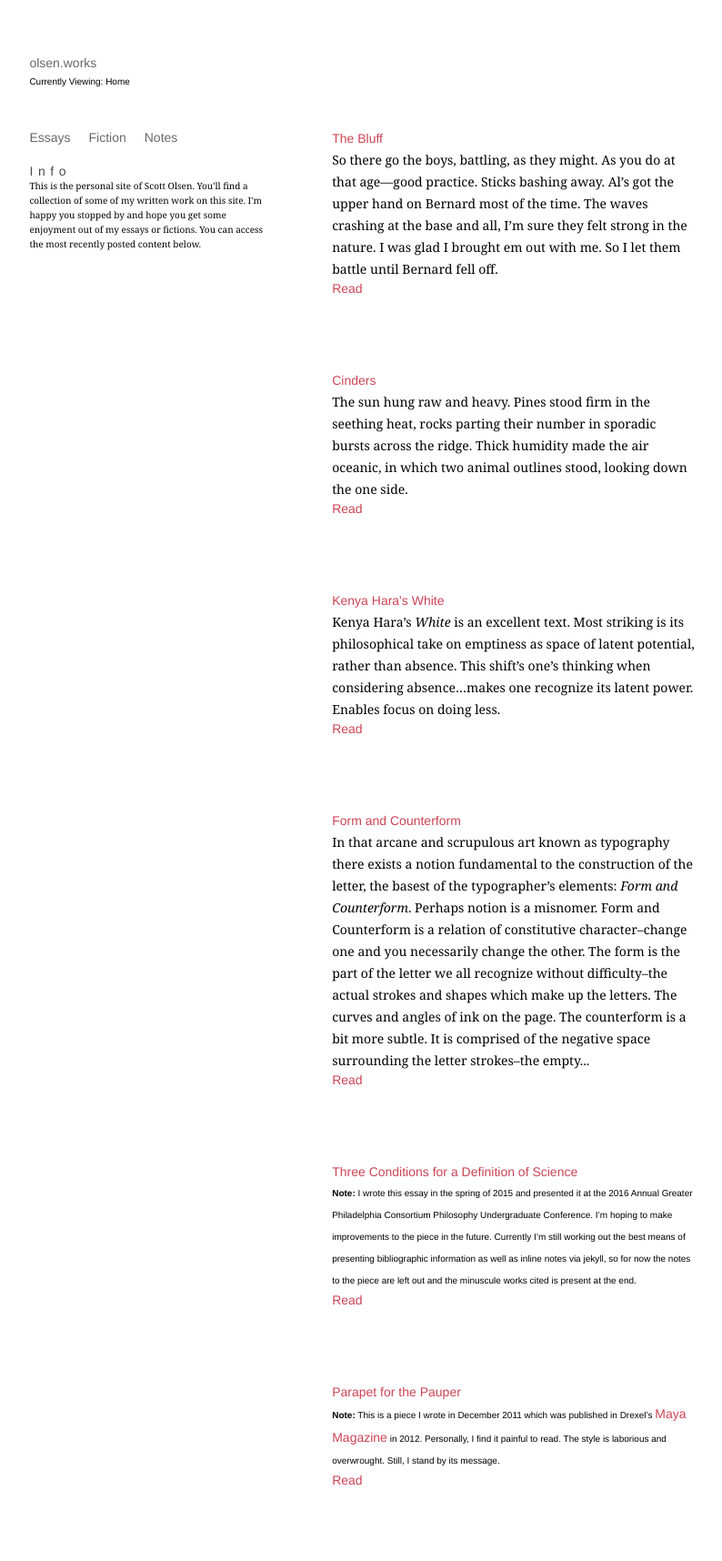
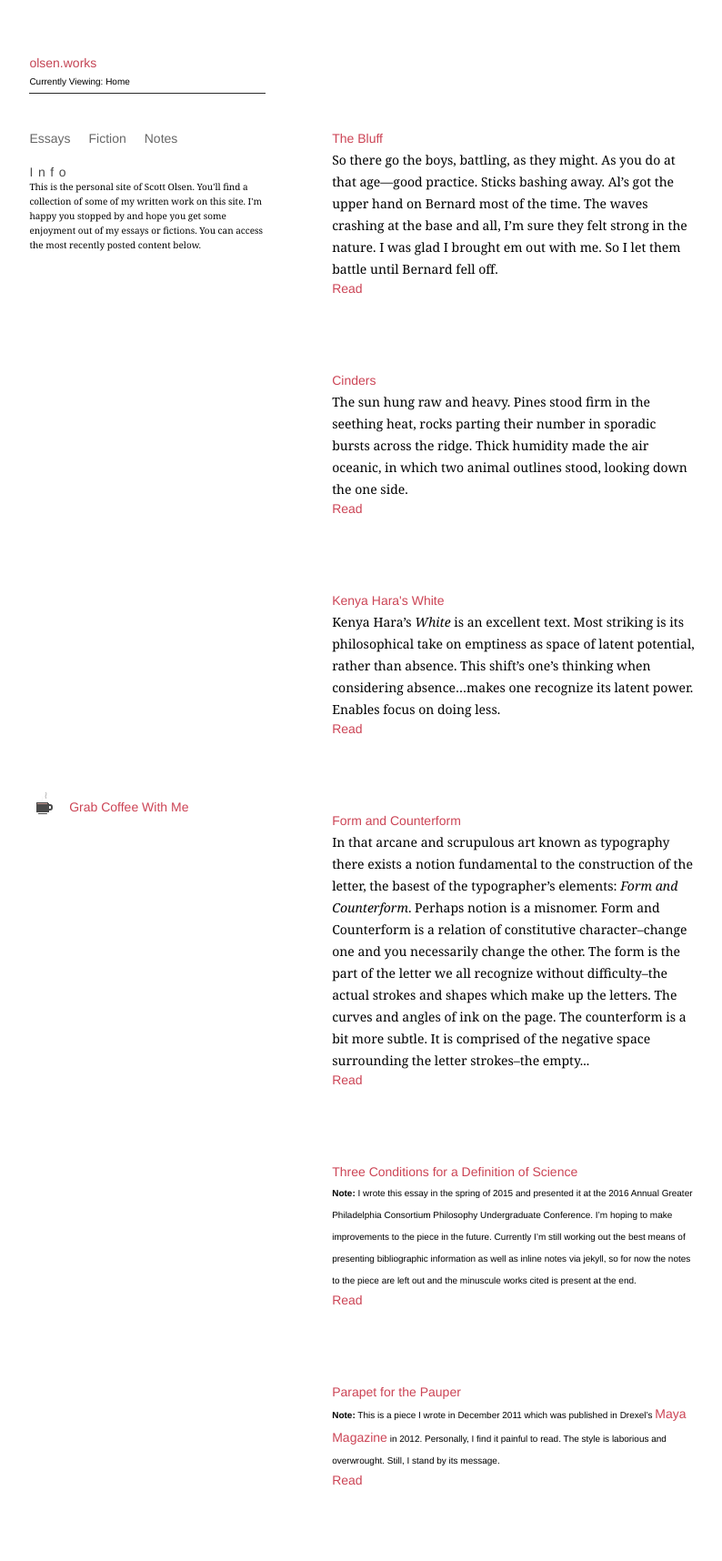
Before and after one commit to fakeolsen/scolsen.github.io, a Jekyll site: the page built from index.html, in a window 1280 px wide. Shown: the whole page at 91% size, without its empty margins (70-864 px from the left). Built offline with Jekyll 4.4.1, drawn with Linux system fonts in a browser that asks for light colours; some web fonts are replaced.

Commit message:
Added coffee! >:)
# Conflicts:
#	.DS_Store
#	index.html

```diff
--- a/_includes/footer.html
+++ b/_includes/footer.html
@@ -1,37 +1,28 @@
 <footer class="site-footer">
-  <div class="wrapper">
-    <div class="footer-col-wrapper">
-      <div class="footer-col  footer-col-1">
-      </div>
-      <div class="footer-col  footer-col-2">
-        <ul class="social-media-list">
-          {% if site.github_username %}
-          <li>
-            <a href="https://github.com/{{ site.github_username }}">
-              <span class="icon  icon--github">
-                <svg viewBox="0 0 16 16">
-                  <path fill="#828282" d="M7.999,0.431c-4.285,0-7.76,3.474-7.76,7.761 c0,3.428,2.223,6.337,5.307,7.363c0.388,0.071,0.53-0.168,0.53-0.374c0-0.184-0.007-0.672-0.01-1.32 c-2.159,0.469-2.614-1.04-2.614-1.04c-0.353-0.896-0.862-1.135-0.862-1.135c-0.705-0.481,0.053-0.472,0.053-0.472 c0.779,0.055,1.189,0.8,1.189,0.8c0.692,1.186,1.816,0.843,2.258,0.645c0.071-0.502,0.271-0.843,0.493-1.037 C4.86,11.425,3.049,10.76,3.049,7.786c0-0.847,0.302-1.54,0.799-2.082C3.768,5.507,3.501,4.718,3.924,3.65 c0,0,0.652-0.209,2.134,0.796C6.677,4.273,7.34,4.187,8,4.184c0.659,0.003,1.323,0.089,1.943,0.261 c1.482-1.004,2.132-0.796,2.132-0.796c0.423,1.068,0.157,1.857,0.077,2.054c0.497,0.542,0.798,1.235,0.798,2.082 c0,2.981-1.814,3.637-3.543,3.829c0.279,0.24,0.527,0.713,0.527,1.437c0,1.037-0.01,1.874-0.01,2.129 c0,0.208,0.14,0.449,0.534,0.373c3.081-1.028,5.302-3.935,5.302-7.362C15.76,3.906,12.285,0.431,7.999,0.431z"/>
-                </svg>
-              </span>
-              <span class="username">{{ site.github_username }}</span>
-            </a>
-          </li>
-          {% endif %}
-          {% if site.twitter_username %}
-          <li>
-            <a href="https://twitter.com/{{ site.twitter_username }}">
-              <span class="icon  icon--twitter">
-                <svg viewBox="0 0 16 16">
-                  <path fill="#828282" d="M15.969,3.058c-0.586,0.26-1.217,0.436-1.878,0.515c0.675-0.405,1.194-1.045,1.438-1.809
-                  c-0.632,0.375-1.332,0.647-2.076,0.793c-0.596-0.636-1.446-1.033-2.387-1.033c-1.806,0-3.27,1.464-3.27,3.27 c0,0.256,0.029,0.506,0.085,0.745C5.163,5.404,2.753,4.102,1.14,2.124C0.859,2.607,0.698,3.168,0.698,3.767 c0,1.134,0.577,2.135,1.455,2.722C1.616,6.472,1.112,6.325,0.671,6.08c0,0.014,0,0.027,0,0.041c0,1.584,1.127,2.906,2.623,3.206 C3.02,9.402,2.731,9.442,2.433,9.442c-0.211,0-0.416-0.021-0.615-0.059c0.416,1.299,1.624,2.245,3.055,2.271 c-1.119,0.877-2.529,1.4-4.061,1.4c-0.264,0-0.524-0.015-0.78-0.046c1.447,0.928,3.166,1.469,5.013,1.469 c6.015,0,9.304-4.983,9.304-9.304c0-0.142-0.003-0.283-0.009-0.423C14.976,4.29,15.531,3.714,15.969,3.058z"/>
-                </svg>
-              </span>
-              <span class="username">{{ site.twitter_username }}</span>
-            </a>
-          </li>
-          {% endif %}
-        </ul>
-      </div>
-    </div>
-  </div>
+  <svg width="31px" height="31px" viewBox="0 0 31 31" version="1.1" xmlns="http://www.w3.org/2000/svg" xmlns:xlink="http://www.w3.org/1999/xlink">
+    <defs>
+      <polygon id="path-1" points="8 14 8 24 22 24 22 14"></polygon>
+      <mask id="mask-2" maskContentUnits="userSpaceOnUse" maskUnits="objectBoundingBox" x="0" y="0" width="14" height="10" fill="white">
+        <use xlink:href="#path-1"></use>
+      </mask>
+      <path d="M20,17 L22.9906311,17 C23.5480902,17 24,17.4426603 24,17.9989566 L24,19.0010434 C24,19.5527519 23.5566468,20 22.9906311,20 L20,20 L20,17 Z" id="path-3"></path>
+      <mask id="mask-4" maskContentUnits="userSpaceOnUse" maskUnits="objectBoundingBox" x="-2" y="-2" width="8" height="7">
+        <rect x="18" y="15" width="8" height="7" fill="white"></rect>
+        <use xlink:href="#path-3" fill="black"></use>
+      </mask>
+    </defs>
+    <g id="Page-1" stroke="none" stroke-width="1" fill="none" fill-rule="evenodd">
+      <g id="coffee-loader">
+        <use id="cup" stroke="#4A4A4A" mask="url(#mask-2)" stroke-width="6" fill="#4A4A4A" xlink:href="#path-1"></use>
+        <path d="M10.0606061,25.5 L19.8484848,25.5" id="base" stroke="#4A4A4A"></path>
+        <use id="handle" stroke="#4A4A4A" mask="url(#mask-4)" stroke-width="4" xlink:href="#path-3"></use>
+        <path d="M10,14 L19,14" id="coffee" stroke="#C19892" stroke-width="2" stroke-linecap="square"></path>
+        <path d="M8.00025154,13.5 L21,13.5" id="lid" stroke="#4A4A4A"></path>
+        <polyline id="smoke-left" stroke="#DDDDDD" points="10.7412048 11.9370117 10 9.74682617 11 6.66918945 10.0857831 5"></polyline>
+        <polyline id="smoke-right" stroke="#9F9E9E" transform="translate(18.500000, 8.500000) scale(-1, 1) translate(-18.500000, -8.500000) " points="18.7412048 12 18 9.7899275 19 6.68434575 18.0857831 5"></polyline>
+        <polyline id="smoke-mid" stroke="#C5C5C5" points="14.7412048 13.5756836 14 11.6574406 15 8.96193597 14.0857831 7.5"></polyline>
+      </g>
+    </g>
+  </svg>
+  <a>Grab Coffee With Me</a>
 </footer>
--- a/_includes/header.html
+++ b/_includes/header.html
@@ -1,6 +1,8 @@
 <header id="site-header" class="site-header">
-    <a class="site-title" href="{{ site.baseurl }}/">olsen.works</a>
-    <p class="current-page-indicator">Currently Viewing: {{ page.title }}</p>
+    <div class="site-info">
+        <a class="site-title" href="{{ site.baseurl }}/">olsen.works</a>
+        <p class="current-page-indicator">Currently Viewing: {{ page.title }}</p>
+    </div>
     <div class="nav-info-container">
         <nav class="site-nav">
             {% for item in site.pages %}
--- a/_layouts/default.html
+++ b/_layouts/default.html
@@ -6,9 +6,9 @@
     {% include header.html %}
     <section class="page-content">
         {{ content }}
-        {% include footer.html %}
     </section>
   </section>
+  {% include footer.html %}
   <script src="{{ "/js/main.js" | prepend: site.baseurl }}"></script>
   </body>
 </html>
--- a/_sass/_layout.scss
+++ b/_sass/_layout.scss
@@ -1,3 +1,30 @@
+////Coffee////
+svg {
+  margin-left: 11%;
+  @media screen and (min-width:1024px) and (max-width: 1440px) {
+    margin-left: 8%;
+  }
+  @media screen and (min-width: 768px) and (max-width: 1023px) {
+    margin-left: 5%;
+  }
+  @media screen and (max-width: 767px) {
+    margin-left: 5%;
+  }
+}
+
+.site-footer {
+  opacity: 0;
+  width:100%;
+  position:fixed;
+  bottom:0;
+  display: flex;
+}
+
+.site-footer a {
+  margin-top: 10px;
+  margin-left: 1%;
+}
+
 /////content-area/////
 
 .content-area {
@@ -5,7 +32,23 @@
   flex-wrap: wrap;
   width: 100%;
   align-items: baseline;
+  opacity: 0;
 }
+
+/////overlay/////
+
+//.overlay {
+//  width: 100%;
+//  height: 100%;
+//  position: fixed;
+//  background-color:$link-color;
+//  color: #fff;
+//  z-index: 20;
+//  display: flex;
+//  justify-content: center;
+//  align-items: center;
+//  flex-wrap: wrap;
+//}
 
 /////site-header/////
 
@@ -23,13 +66,29 @@
   @media screen and (max-width: 767px) {
     width: 100%;
     margin: 0;
-    top: 0;
+    top: 10px;
   }
 }
 
 .site-title {
   font-family: $font-link;
   margin-bottom: $spacing-unit;
+  @media screen and (max-width: 767px) {
+    margin-left: 10%;
+  }
+}
+
+.current-page-indicator {
+  @media screen and (max-width: 767px) {
+    margin-left: 10%;
+  }
+}
+
+.site-info {
+  border-bottom: 1px solid $black-color;
+  @media screen and (max-width: 767px) {
+    border-bottom: 1px solid $black-color;
+  }
 }
 
 .nav-info-container {
@@ -78,16 +137,19 @@
     display:none;
     margin-top: 0;
     flex-wrap: wrap;
-    width:100%;
+    width:0;
     justify-content: center;
     align-items: center;
     background-color: rgba(250,250,250, 1);
     border-right: $grey-color 4px solid;
+    height:0;
   }
 }
 
 .site-nav-show {
   display: flex;
+  width:100%;
+  height:auto;
 }
 
 .site-nav a {
@@ -109,12 +171,14 @@
     background-color: $black-color;
     display: flex;
     justify-content: center;
+    height:auto;
   }
 }
 
 .page-info-alt {
   padding: 0;
   flex-wrap: wrap;
+  height: 100%;
 }
 
 .info {
@@ -180,6 +244,11 @@
   margin-top: $spacing-unit / 10;
 }
 
+.post-author {
+  margin-top: $spacing-unit;
+  margin-bottom: $spacing-unit / 2;
+}
+
 //notes styleing//
 
 .post-container blockquote p {
--- a/_sass/_typography.scss
+++ b/_sass/_typography.scss
@@ -70,3 +70,8 @@ h4 {
   font-size:$font-body-size;
   text-decoration: underline;
 }
+
+.post-author p{
+  font-family: $font-link;
+  font-size: $small-font-size;
+}
--- /dev/null
+++ b/_sass/anim.scss
@@ -0,0 +1,151 @@
+/*Animations and Transitions*/
+
+//--Keyframes--//
+
+@keyframes overlayFade {
+  0%{
+    opacity: 0;
+  }
+  50%{
+    opacity: 1;
+  }
+  100%{
+    opacity: 0;
+    display:none;
+    z-index: -20;
+  }
+}
+
+@keyframes fadeOut {
+  0% {
+    opacity:1;
+  }
+  100% {
+    opacity:0;
+  }
+}
+
+@keyframes fadeIn {
+  0%{
+    opacity: 0;
+  }
+  100%{
+    opacity: 1;
+  }
+}
+
+@keyframes contentRender {
+  0%{
+    opacity: 0;
+  }
+  100%{
+    opacity: 1;
+  }
+}
+
+@keyframes slideDown {
+  0% {
+    position:relative;
+    top:-1000px;
+  }
+  100% {
+    top:0;
+  }
+}
+
+@keyframes colorToLink {
+  0% {
+    color:$grey-color;
+  }
+  100% {
+    color:$link-color;
+  }
+}
+
+@keyframes smokeMid {
+  0% {
+    opacity: 0;
+    transform: translateY(0px); }
+  100% {
+    opacity: 1;
+    transform: translateY(-6px); } }
+@keyframes smokeLeft {
+  0% {
+    opacity: 0;
+    transform: translateY(0px); }
+  100% {
+    opacity: 1;
+    transform: translateY(-8px); } }
+@keyframes smokeRight {
+  0% {
+    opacity: 0;
+    transform: translateY(0px); }
+  100% {
+    opacity: 1;
+    transform: translateY(-4px); } }
+
+
+////Overlay////
+
+.overlay {
+  animation: overlayFade;
+  animation-duration: 4.5s;
+  animation-fill-mode: forwards;
+}
+
+////Content////
+
+.content-area {
+  animation: contentRender;
+  animation-delay: 0.2s;
+  animation-duration: 1.3s;
+  animation-fill-mode: forwards;
+  //animation-timing-function: cubic-bezier(.27,.6,.77,.23);
+}
+
+.site-title {
+  animation: colorToLink;
+  animation-delay: 2s;
+  animation-duration: 3s;
+  animation-iteration-count: infinite;
+  animation-direction: alternate;
+  animation-timing-function: cubic-bezier(1,.01,.38,.81);
+}
+
+////Mobile Menu////
+.page-info-alt {
+  animation: fadeIn;
+  animation-fill-mode: forwards;
+  animation-duration: 2s;
+}
+
+.site-nav-show {
+  animation: fadeIn;
+  animation-fill-mode: forwards;
+  animation-duration: 2s;
+  transition-property: width;
+  transition-duration: 2s;
+  transition-delay: 0.3s;
+}
+
+.nav-info-container {
+  transition-property: opacity;
+  transition-duration: 2s;
+}
+
+////Coffee////
+#smoke-mid {
+  animation: smokeMid 2s ease-in infinite, colorVariance 0.8s 1.4s ease-in infinite; }
+
+#smoke-left {
+  animation: smokeLeft 2.3s ease-in infinite, colorVariance 0.8s 1s ease-in infinite; }
+
+#smoke-right {
+  animation: smokeRight 1.6s ease-in infinite, colorVariance 0.8s 2.3s ease-in infinite; }
+
+.site-footer {
+  animation: contentRender;
+  animation-delay: 0.2s;
+  animation-duration: 1.3s;
+  animation-fill-mode: forwards;
+}
--- a/css/main.scss
+++ b/css/main.scss
@@ -55,5 +55,6 @@ $narrow: 1500px;
         "base",
         "layout",
         "typography",
+        "anim",
         "syntax-highlighting"
 ;
```
Also changed, not shown: _includes/overlay.html (added, +31 -0 lines).
